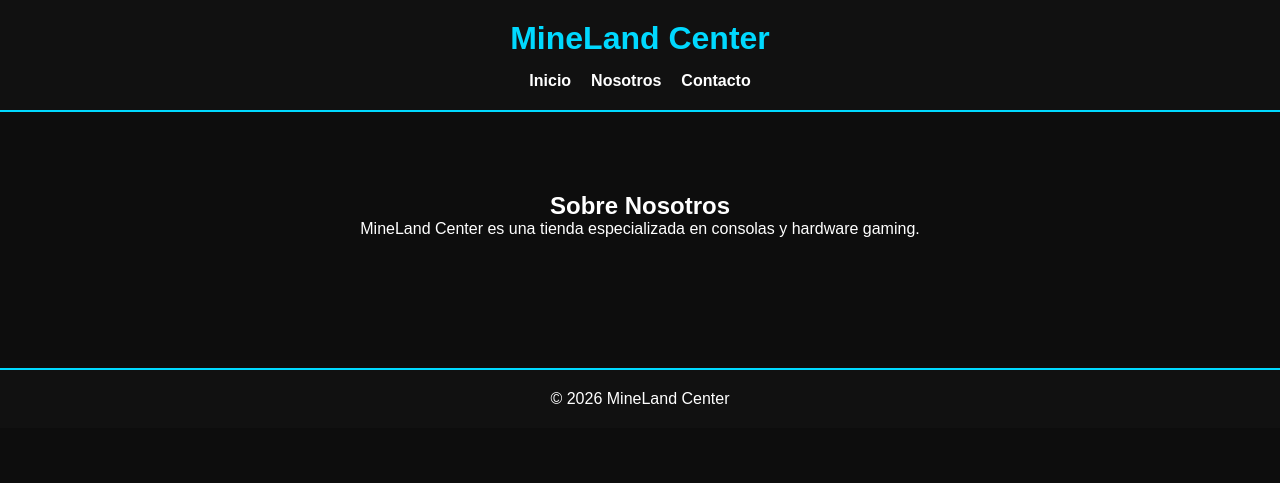
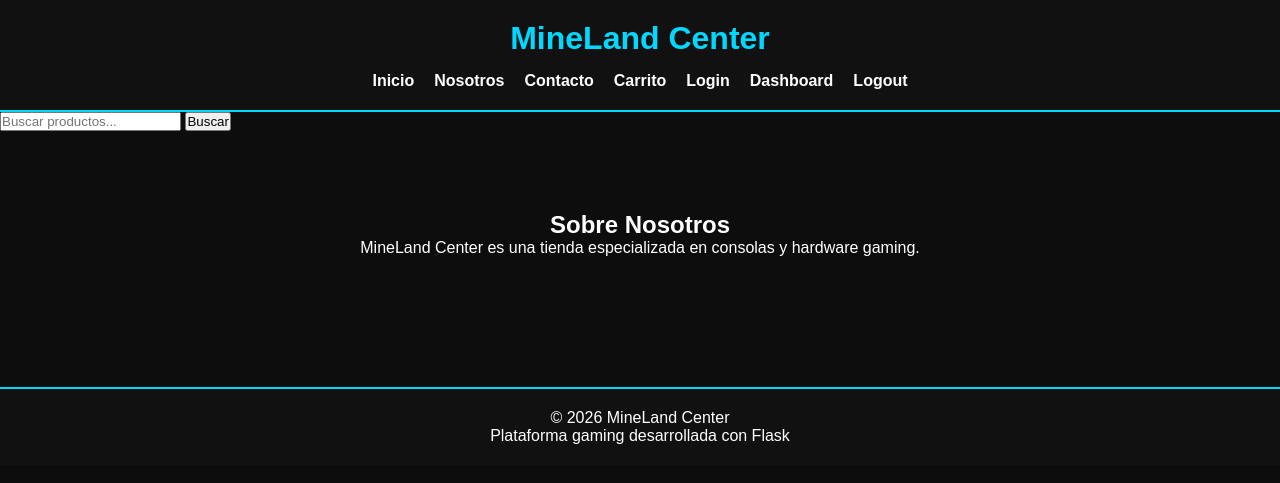
Before and after one commit to TheDark-15/Proyecto_MineLand, a Flask app: page /about in a window 1280 px wide. Shown: the top 483 px of the page. Run offline with Flask 3, Linux system fonts and the light colour scheme.

Commit message:
Enhance base.html with section comments
Added structured comments for sections in base.html.

```diff
--- a/templates/base.html
+++ b/templates/base.html
@@ -2,6 +2,10 @@
 <html lang="es">
 
 <head>
+
+    <!-- =====================================================
+    META TAGS
+    ===================================================== -->
 
     <meta charset="UTF-8">
 
@@ -10,51 +14,140 @@
         content="width=device-width, initial-scale=1.0"
     >
 
+    <!-- =====================================================
+    TITLE
+    ===================================================== -->
+
     <title>
+
         MineLand Center - {{ page_title }}
+
     </title>
+
+    <!-- =====================================================
+    CSS
+    ===================================================== -->
 
     <link
         rel="stylesheet"
-        href="{{ url_for('static', filename='style.css') }}"
+        href="{{ url_for(
+            'static',
+            filename='style.css'
+        ) }}"
     >
 
 </head>
 
 <body>
 
-    <!-- HEADER -->
+    <!-- =====================================================
+    HEADER
+    ===================================================== -->
 
     <header class="main-header">
 
+        <!-- LOGO -->
+
         <div class="logo">
 
-            <h1>MineLand Center</h1>
+            <h1>
+
+                MineLand Center
+
+            </h1>
 
         </div>
 
-        <!-- NAVBAR -->
+        <!-- =====================================================
+        NAVBAR
+        ===================================================== -->
 
         <nav class="navbar">
 
             <ul class="nav-links">
 
+                <!-- INICIO -->
+
                 <li>
+
                     <a href="{{ url_for('home') }}">
+
                         Inicio
+
                     </a>
+
                 </li>
 
+                <!-- NOSOTROS -->
+
                 <li>
+
                     <a href="{{ url_for('about') }}">
+
                         Nosotros
+
                     </a>
+
                 </li>
 
+                <!-- CONTACTO -->
+
                 <li>
+
                     <a href="{{ url_for('contact') }}">
+
                         Contacto
+
                     </a>
+
+                </li>
+
+                <!-- CARRITO -->
+
+                <li>
+
+                    <a href="{{ url_for('cart_page') }}">
+
+                        Carrito
+
+                    </a>
+
+                </li>
+
+                <!-- LOGIN -->
+
+                <li>
+
+                    <a href="{{ url_for('login') }}">
+
+                        Login
+
+                    </a>
+
+                </li>
+
+                <!-- DASHBOARD -->
+
+                <li>
+
+                    <a href="{{ url_for('dashboard') }}">
+
+                        Dashboard
+
+                    </a>
+
+                </li>
+
+                <!-- LOGOUT -->
+
+                <li>
+
+                    <a href="{{ url_for('logout') }}">
+
+                        Logout
+
+                    </a>
+
                 </li>
 
             </ul>
@@ -63,7 +156,37 @@
 
     </header>
 
-    <!-- CONTENIDO -->
+    <!-- =====================================================
+    SEARCH BAR
+    ===================================================== -->
+
+    <section class="search-section">
+
+        <form
+            action="{{ url_for('home') }}"
+            method="GET"
+            class="search-form"
+        >
+
+            <input
+                type="text"
+                name="search"
+                placeholder="Buscar productos..."
+            >
+
+            <button type="submit">
+
+                Buscar
+
+            </button>
+
+        </form>
+
+    </section>
+
+    <!-- =====================================================
+    MAIN CONTENT
+    ===================================================== -->
 
     <main class="container">
 
@@ -72,15 +195,26 @@
 
     </main>
 
-    <!-- FOOTER -->
+    <!-- =====================================================
+    FOOTER
+    ===================================================== -->
 
     <footer class="footer">
 
         <p>
+
             © 2026 MineLand Center
+
+        </p>
+
+        <p>
+
+            Plataforma gaming desarrollada con Flask
+
         </p>
 
     </footer>
 
 </body>
+
 </html>
```
